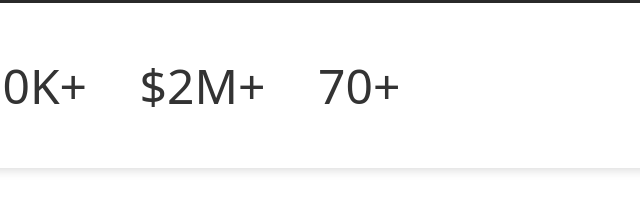
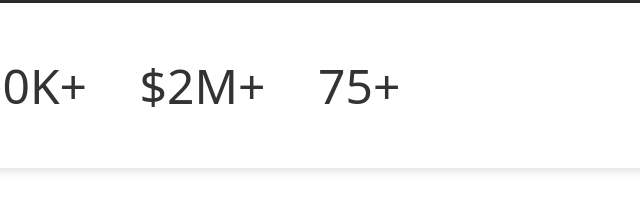
Before and after one commit to shaxruz001/24.11.2023, a plain HTML site: page index.html in a window 1280 px wide. Shown: the part 828-1031 px from the top of the page, 475-1115 px from the left. Drawn offline with nearby package versions, Linux system fonts and the light colour scheme.

Commit message:
added shaxruz

```diff
--- a/index.html
+++ b/index.html
@@ -44,7 +44,7 @@
             <ul>
                 <li>10K+ <p></p></li>
                 <li>$2M+</li>
-                <li>70+</li>
+                <li>75+</li>
             </ul>
         </div>
 
```
